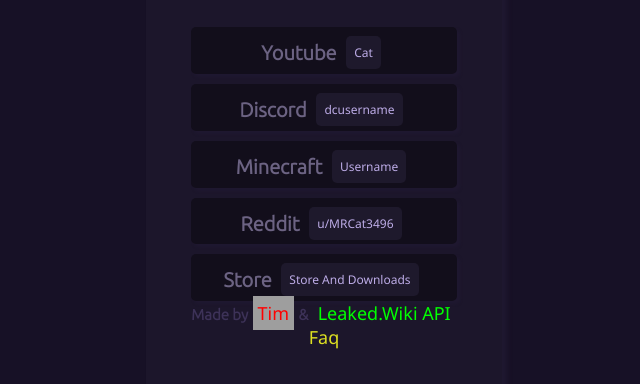
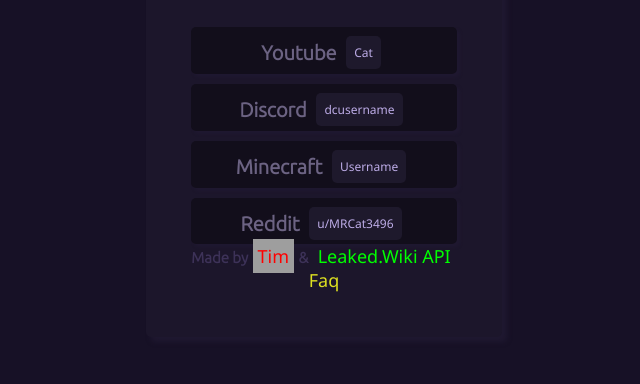
Before and after one commit to 2StrokeWRLD/MRCat3496.github.io, a plain HTML site: page index.html in a window 1280 px wide. Shown: the part 176-560 px from the top of the page, without its empty margins (316-956 px from the left). Drawn offline with nearby package versions, Linux system fonts and the light colour scheme; no server answers; grey boxes are pictures that could not be loaded.

Commit message:
Update index.html

```diff
--- a/index.html
+++ b/index.html
@@ -37,10 +37,7 @@
                 <h1 class="title">Reddit</h1>
                 <a style="text-decoration:none;" href="https://www.reddit.com/user/MRCat3496" target="_blank"><h1 class="link">u/MRCat3496</h1></a>
             </div>
-            <div class="socials">
-                <h1 class="title">Store</h1>
-                <a style="text-decoration:none;" href="/store" target="_blank"><h1 class="link">Store And Downloads</h1></a>
-            </div>
+
         </div>
         <h1 style="font-size:15px;color: #3d3258;">Made </i> by <a style="color:#ff0000;background: url(https://static.cracked.to/images/bg1.gif)">Tim</a> & <a href="https://leaked.wiki/api" target="_blank" style="text-decoration:none;color:#00ff00;">Leaked.Wiki API</a></h1> <!--with <i style="color:red;" class="fa-solid fa-heart">-->
             <h1 style="font-size:15px;color: #3d3258;"> <a href="https://leaked.wiki/p/TtXDXddEwY" target="_blank" style="text-decoration:none;color:#dde021;">Faq</a></h1>
```
